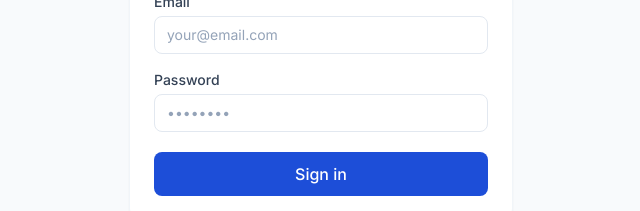
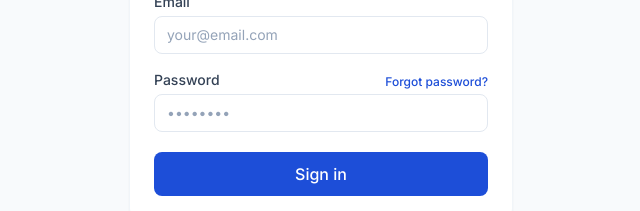
Before and after one commit to mayank7643/Schoolium, a Next.js app: page /login in a window 1280 px wide. Shown: the part 360-571 px from the top of the page, without its empty margins (319-959 px from the left). Built offline with nearby package versions, Linux system fonts and the light colour scheme.

Commit message:
Enhance login page with forgot password link

```diff
--- a/app/(auth)/login/page.tsx
+++ b/app/(auth)/login/page.tsx
@@ -95,7 +95,13 @@
                 required autoComplete="email" />
             </div>
             <div>
-              <label className="label">Password</label>
+              <div className="flex items-center justify-between">
+                <label className="label">Password</label>
+                <Link href="/forgot-password"
+                  className="text-xs text-brand-600 font-medium hover:underline">
+                  Forgot password?
+                </Link>
+              </div>
               <input type="password" className="input" placeholder="••••••••"
                 value={password} onChange={e => setPassword(e.target.value)}
                 required autoComplete="current-password" />
```
